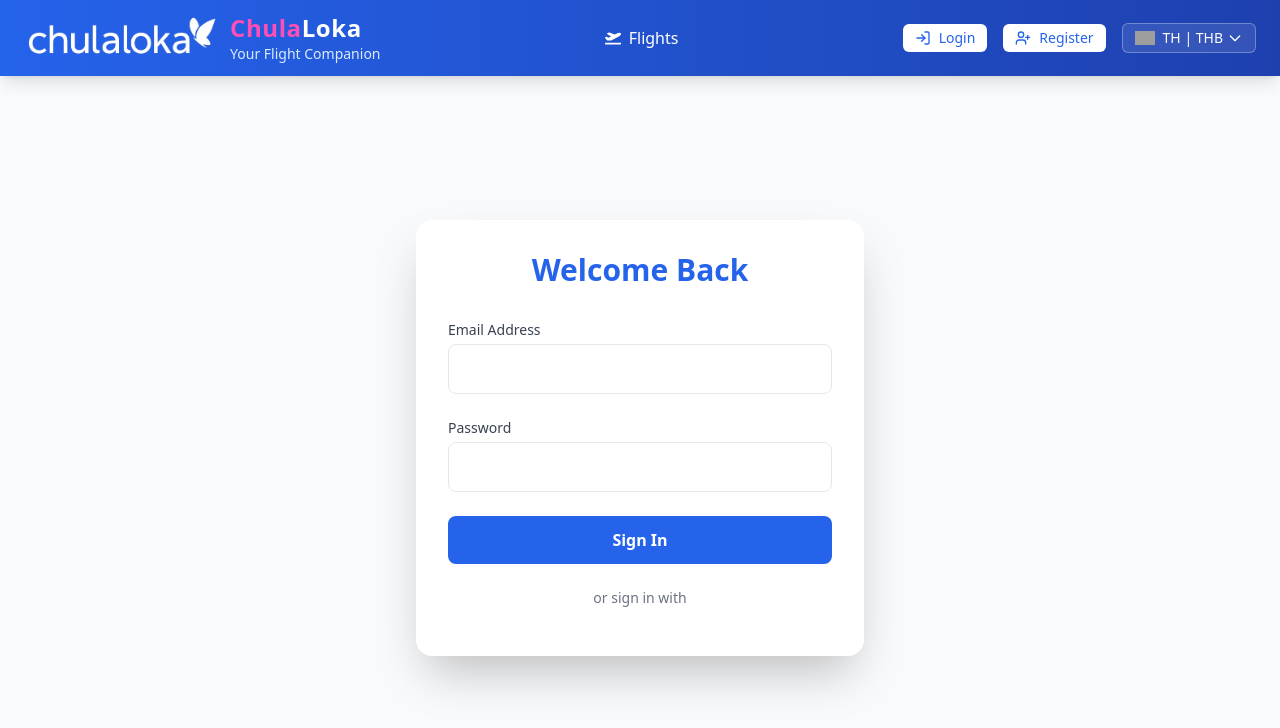
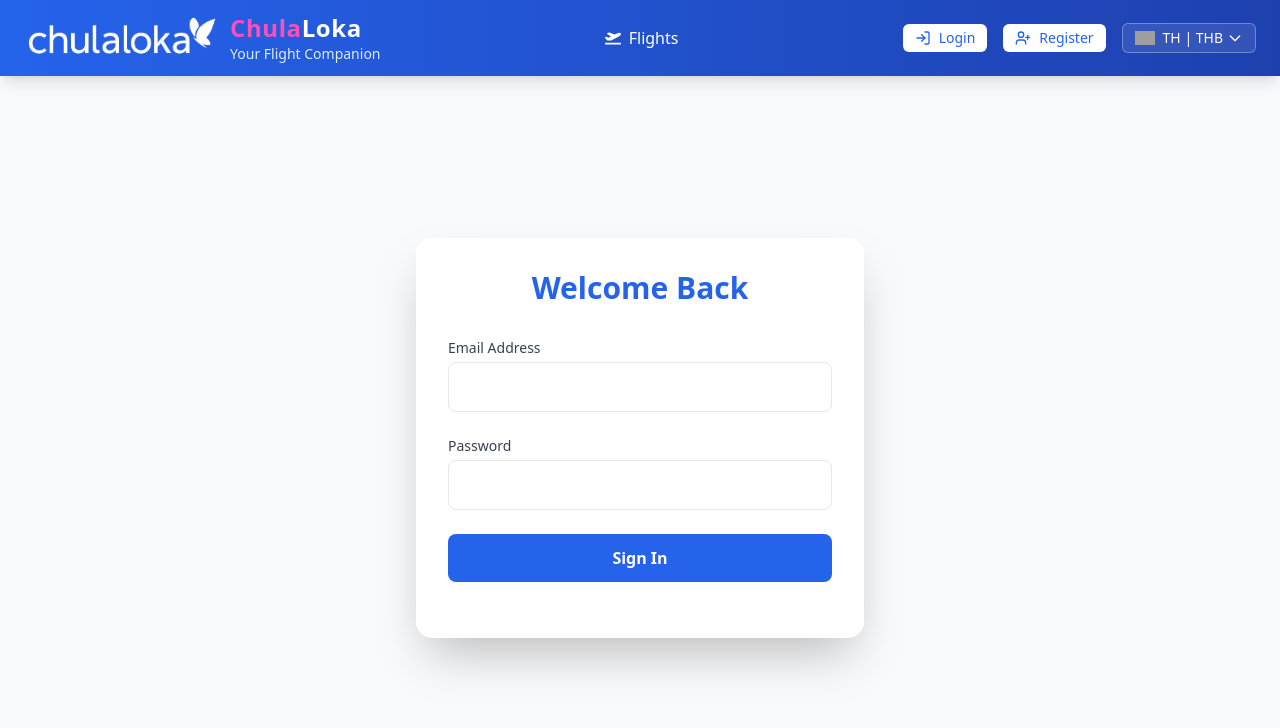
Before and after one commit to 6770292221/flight-booking-airline, a React (Vite) app in the folder flight-booking/: page /login in a window 1280 px wide. Shown: the top 728 px of the page. Built offline with nearby package versions, Linux system fonts and the light colour scheme; grey boxes are pictures that could not be loaded.

Commit message:
edit redis

```diff
--- a/flight-booking/src/pages/Login.jsx
+++ b/flight-booking/src/pages/Login.jsx
@@ -141,7 +141,6 @@ const Login = () => {
           </form>
 
           <div className="text-center mt-6">
-            <p className="text-gray-500 text-sm mb-4">or sign in with</p>
             {/* <button
               type="button"
               onClick={() =>
```
